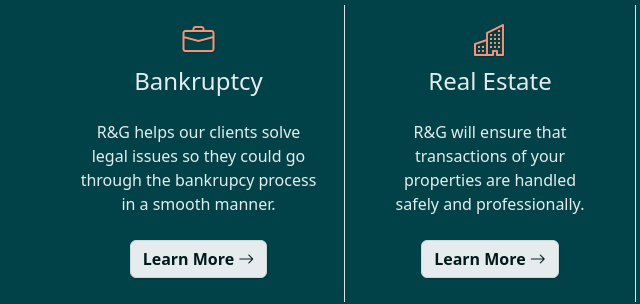
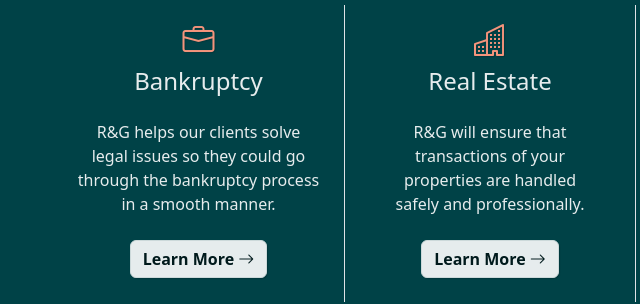
Before and after one commit to flyingSpacePebble/rosenberg-goldstein, a plain HTML site: page index.html in a window 1280 px wide. Shown: the part 2100-2404 px from the top of the page, 5-645 px from the left. Drawn offline with nearby package versions, Linux system fonts and the light colour scheme.

Commit message:
Update index.html

```diff
--- a/index.html
+++ b/index.html
@@ -460,7 +460,7 @@
                 <h2 class="fs-4 mb-4">Bankruptcy</h2>
                 <p class="mb-4 px-4 px-lg-0">
                   R&G helps our clients solve legal issues so they could go
-                  through the bankrupcy process in a smooth manner.
+                  through the bankruptcy process in a smooth manner.
                 </p>
                 <a href="bankruptcy.html" class="btn btn-white-gray"
                   ><span class="fw-bold"
```
